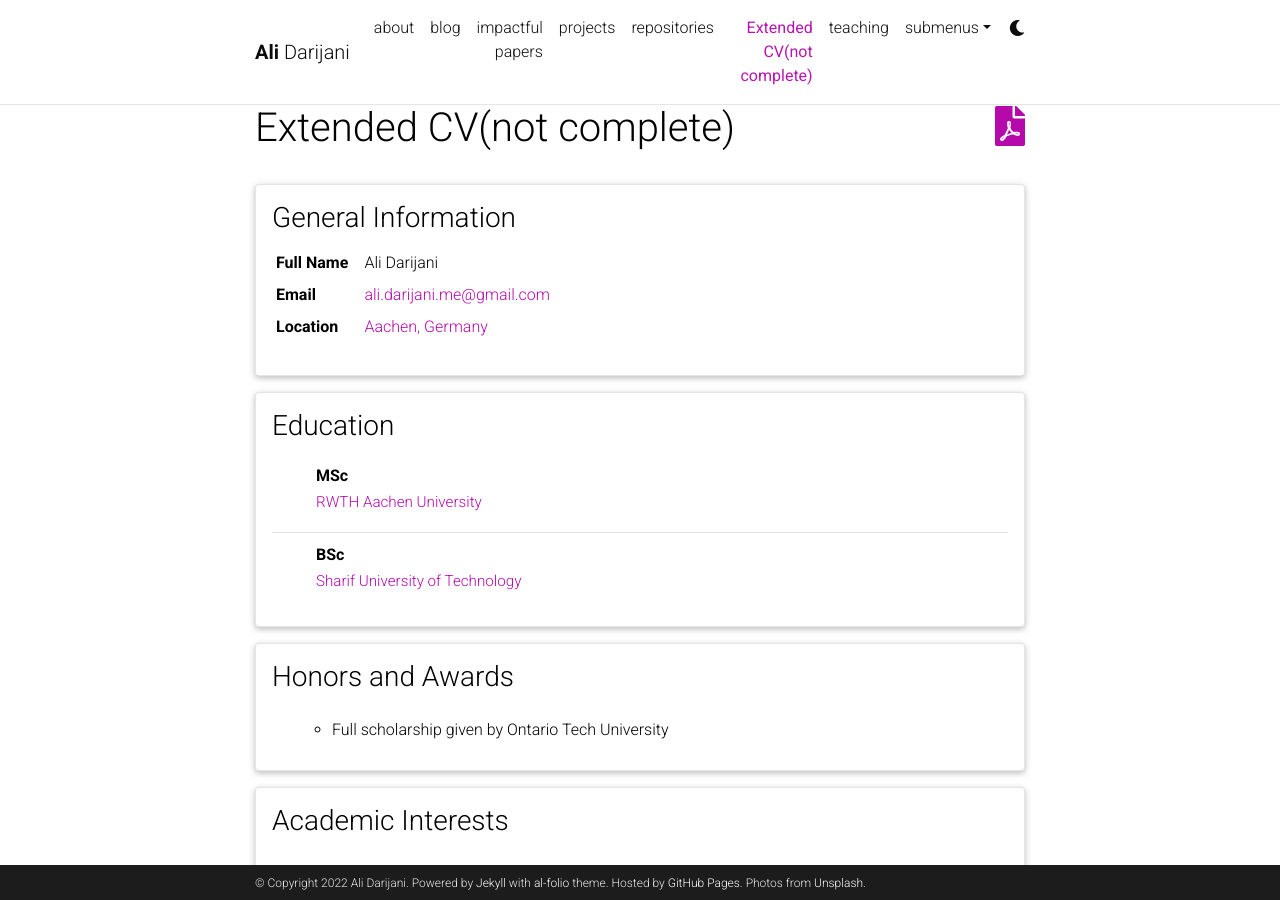
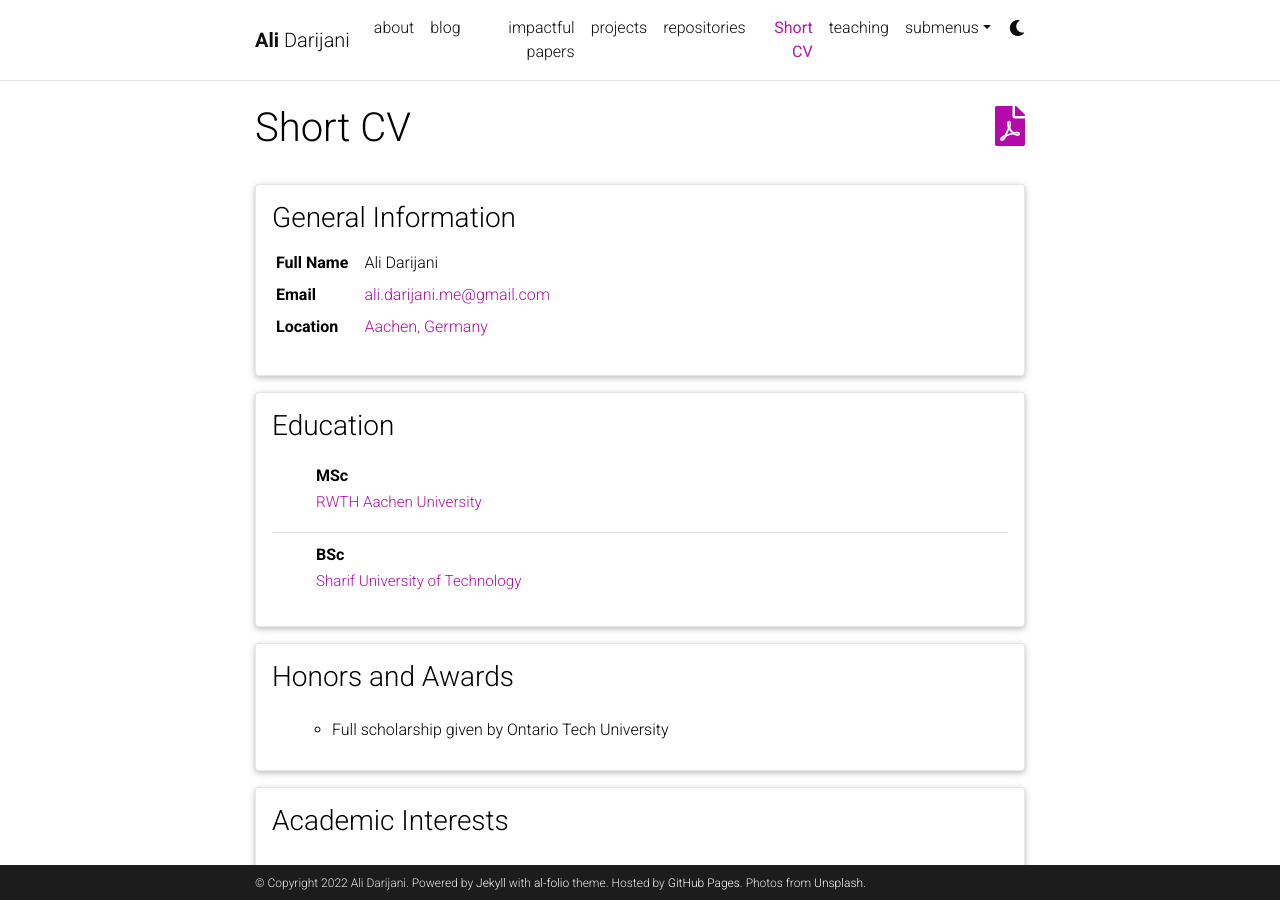
Before and after one commit to adarijani/adarijani.github.io_archived, a Jekyll site: the page built from _pages/cv.md, in a window 1280 px wide and 900 px high. Built offline with Jekyll 4.4.1, drawn with Linux system fonts in a browser that asks for light colours; comment, search, counter and statistics services are not loaded; a style sheet for code colours, icons or effects is not loaded.

Commit message:
short cv

```diff
--- a/_pages/cv.md
+++ b/_pages/cv.md
@@ -1,7 +1,7 @@
 ---
 layout: cv
 permalink: /cv/
-title: Extended CV(not complete)
+title: Short CV
 nav: true
 nav_order: 4
 cv_pdf: resume.pdf
```
Also changed, not shown: 1 other file.
